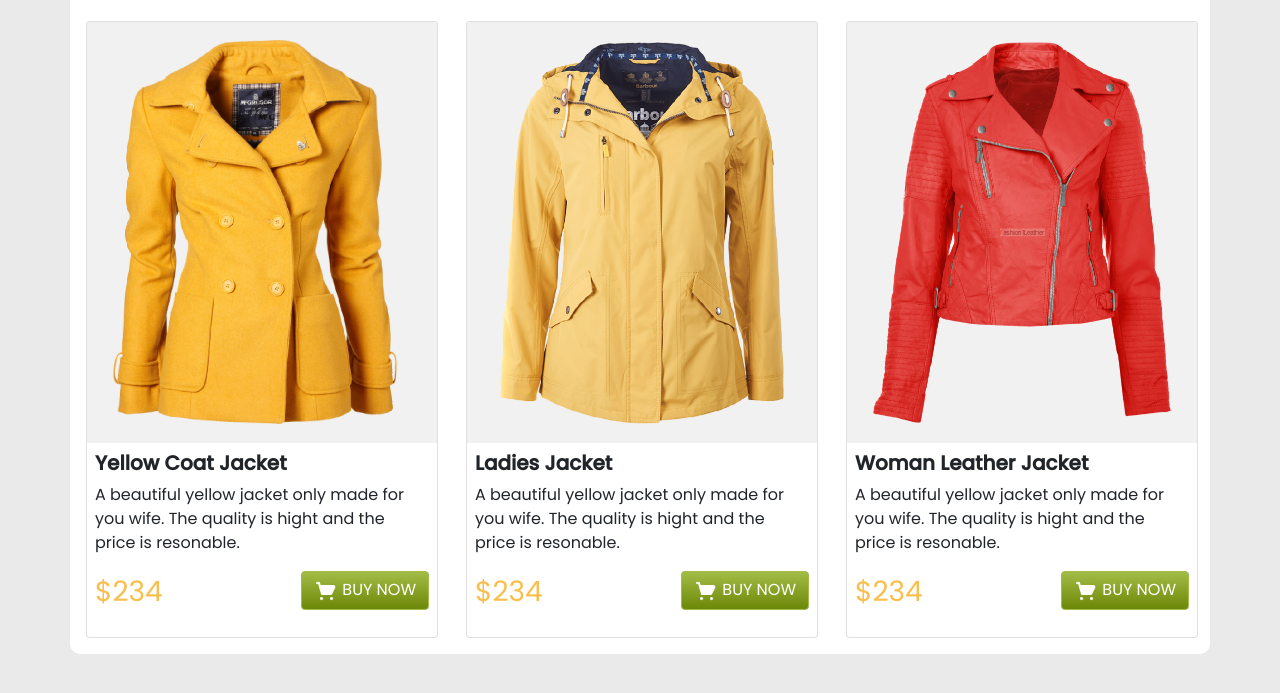
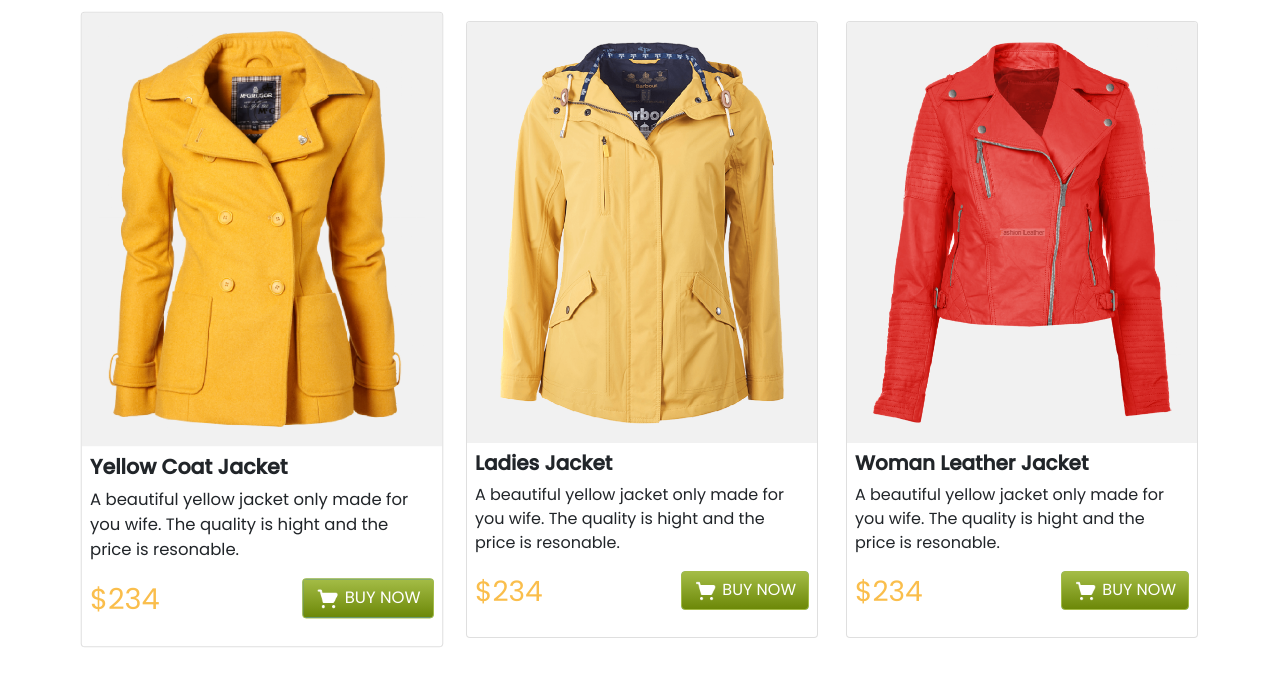
Before and after one commit to asif2508/penguin-fashion, a plain HTML site: page index.html in a window 1280 px wide. In both pictures the pointer is over the element 262 px from the left and 1110 px from the top of the page. Shown: the part 781-1474 px from the top of the page. Drawn offline with nearby package versions, Linux system fonts and the light colour scheme; a web font is replaced by a local one.

Commit message:
first commit

```diff
--- a/index.html
+++ b/index.html
@@ -5,6 +5,8 @@
     <meta http-equiv="X-UA-Compatible" content="IE=edge">
     <meta name="viewport" content="width=device-width, initial-scale=1.0">
     <title>Penguin-fashion</title>
+    <!-- animate css  -->
+    <link rel="stylesheet" href="https://cdnjs.cloudflare.com/ajax/libs/animate.css/4.1.1/animate.min.css"/>
     <!-- font awesome  -->
     <script src="https://kit.fontawesome.com/7afcf6085c.js" crossorigin="anonymous"></script>
     <!-- bootstrap link  -->
@@ -47,7 +49,7 @@
             <div class="container" style="background-color: white; border-radius: 10px;">
                 <div class="row">
                     <div class="col-lg-6 col-md-12 col-12 p-5">
-                        <h1 class="fw-bolder mt-5 title-heading"><span style="color:#FABE4C;"> Be the Penguins</span>
+                        <h1 class="fw-bolder mt-5 title-heading animate__slideInLeft"><span style="color:#FABE4C;" class=""> Be the Penguins</span>
                         <br> <span style="color: #363958;">of Winter</span></h1>
                         <p class="fs-7 title-para">Be the penguins of winter. Buy our products and be happy with your pasher basar meo meo. gift your jantush.</p>
                         <button class="btn btn-primary me-md-2 button-color m-3 ms-0" type="button">
--- a/style.css
+++ b/style.css
@@ -1,7 +1,7 @@
 @import url('https://fonts.googleapis.com/css2?family=Moon+Dance&family=Poppins:wght@400;500&family=Roboto+Slab&display=swap');
 
 body{
-    background-color: rgba(68, 71, 75, 0.109);
+    /* background-color: rgba(68, 71, 75, 0.109); */
     font-family: 'Poppins', sans-serif;
 }
 
@@ -38,3 +38,8 @@ body{
 .third-section{
     margin-bottom: 100px;
 }
+.card:hover{
+    transform: scale(1.03);
+    transition: transform 2s;
+    overflow: hidden;
+}
```
